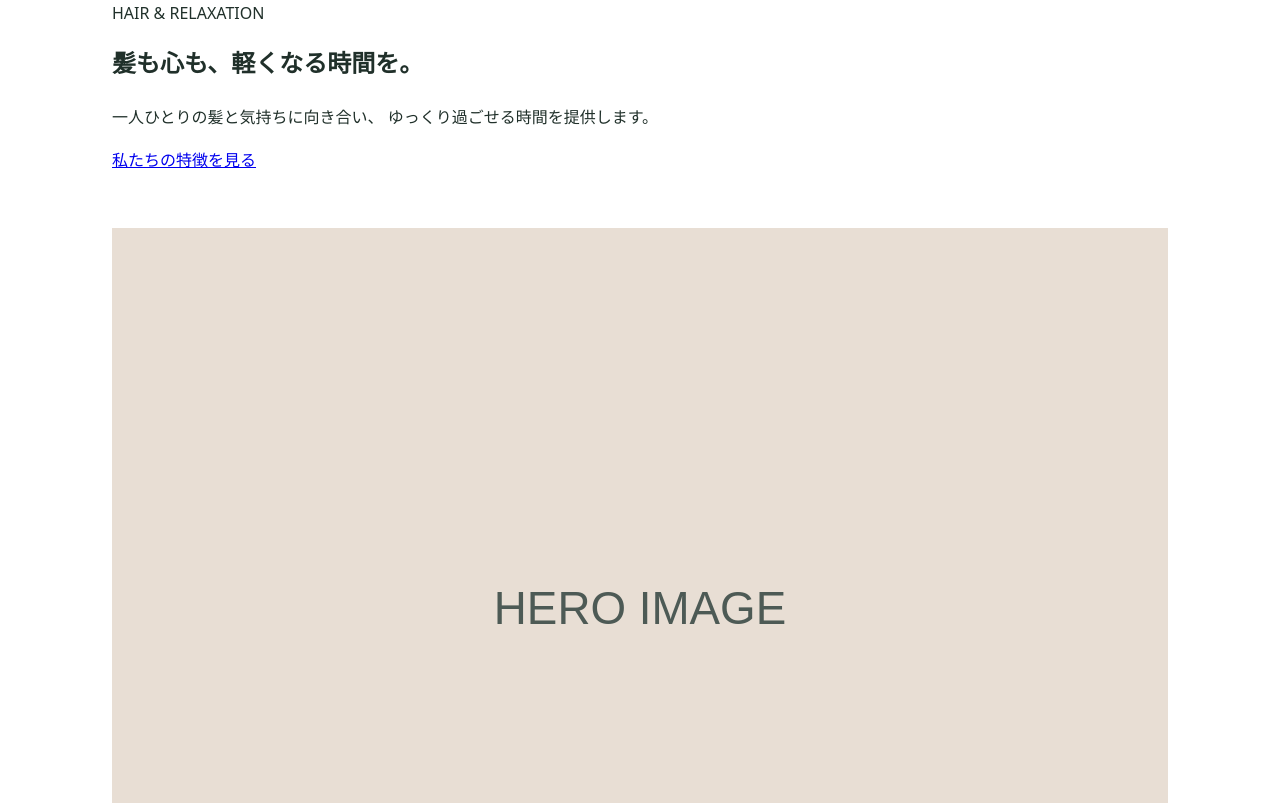
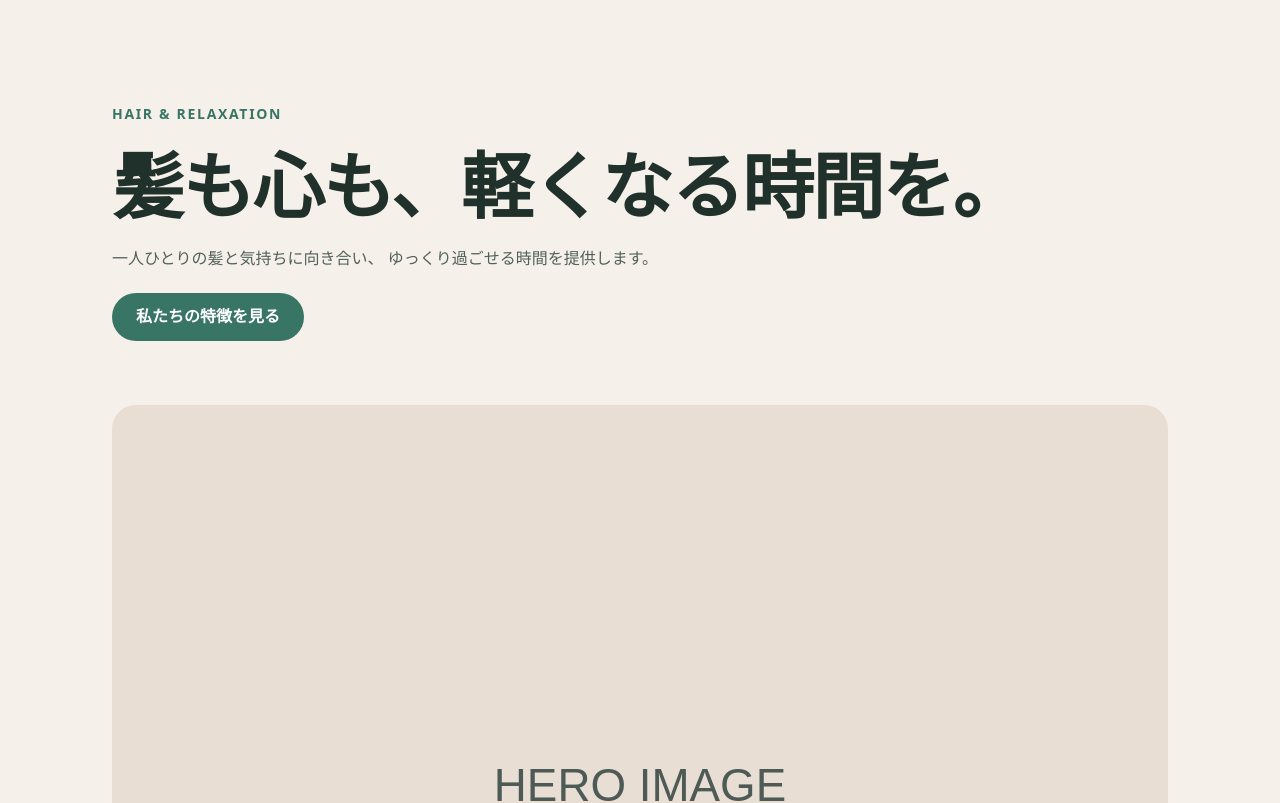
Before and after one commit to torimugi/card-web_0715, a website built with Vite: page index.html in a window 1280 px wide. Shown: the top 803 px of the page. Built offline with nearby package versions, Linux system fonts and the light colour scheme.

Commit message:
390px版のメインビジュアルを作る

```diff
--- a/css/style.css
+++ b/css/style.css
@@ -44,7 +44,8 @@ body {
 
 img {
   display: block;
-  max-inline-size: 100%;
+  max-width: 100%;
+  height: auto;
 }
 
 h1,
@@ -59,3 +60,85 @@ p {
   margin-inline: auto;
   padding-inline: clamp(1rem, 4vw, 2rem);
 }
+
+.hero {
+  padding-block: var(--section-spacing);
+  background: var(--color-background);
+}
+
+.hero__layout {
+  display: grid;
+  gap: var(--content-gap);
+  align-items: center;
+}
+
+.hero__content {
+  display: grid;
+  gap: 1.25rem;
+  min-inline-size: 0;
+}
+
+.hero__eyebrow {
+  margin: 0;
+
+  color: var(--color-accent);
+
+  font-size: 0.875rem;
+  font-weight: 700;
+  letter-spacing: 0.12em;
+}
+
+.hero__title {
+  margin: 0;
+
+  font-size: clamp(2.4rem, 10vw, 4.5rem);
+  line-height: 1.1;
+  letter-spacing: -0.025em;
+  text-wrap: balance;
+}
+
+.hero__lead {
+  margin: 0;
+  max-inline-size: 36rem;
+
+  color: var(--color-muted);
+  font-size: 1rem;
+}
+
+.hero__cta {
+  display: inline-flex;
+  align-items: center;
+  justify-content: center;
+
+  inline-size: fit-content;
+  min-block-size: 3rem;
+  padding-inline: 1.5rem;
+
+  color: #ffffff;
+  background: var(--color-accent);
+  border-radius: 999px;
+
+  font-weight: 700;
+  text-decoration: none;
+}
+
+.hero__cta:hover {
+  background: var(--color-accent-hover);
+}
+
+.hero__cta:focus-visible {
+  outline: 3px solid var(--color-text);
+  outline-offset: 4px;
+}
+
+.hero__media {
+  overflow: hidden;
+  aspect-ratio: 4 / 3;
+  border-radius: var(--radius-large);
+}
+
+.hero__media img {
+  inline-size: 100%;
+  block-size: 100%;
+  object-fit: cover;
+}
```
